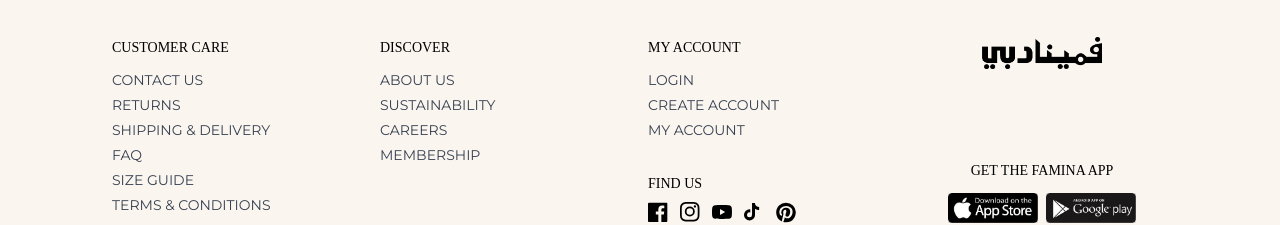
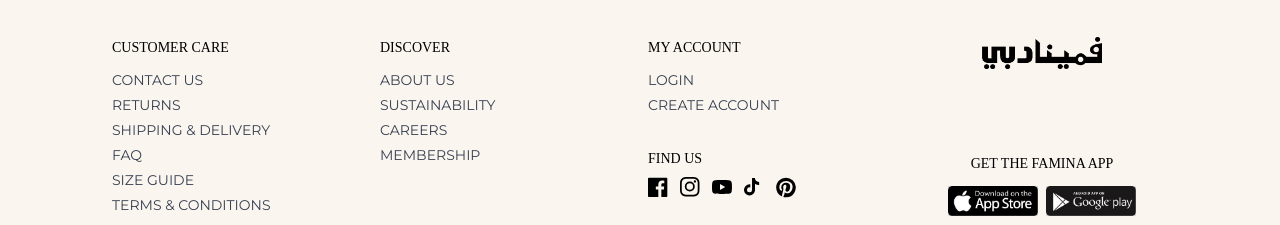
Before and after one commit to DawoodMehmood/Toms, a React (Create React App) app in the folder frontend/: page /home in a window 1280 px wide. Shown: the part 2974-3199 px from the top of the page. Built offline with nearby package versions, Linux system fonts and the light colour scheme; no server answers.

Commit message:
made account options appearance dynamic

```diff
--- a/frontend/src/components/footer.jsx
+++ b/frontend/src/components/footer.jsx
@@ -3,8 +3,11 @@ import googlePlayStore from "../assets/img/playstore.jpg";
 import applePlayStore from "../assets/img/apple.jpg";
 import logo from "../assets/img/logo.png";
 import { Link } from "react-router-dom";
+import useAuthStore from "../store/authStore";
 
 const Footer = () => {
+  const isLoggedIn = useAuthStore((state) => state.isLoggedIn());
+
   return (
     <footer className="footer bg-banner py-5 ">
       <div className="sm:mx-28">
@@ -70,20 +73,26 @@ const Footer = () => {
               <div className="flex flex-col gap-3 my-10">
                 <p className="font-bold fu-hdg">MY ACCOUNT</p>
                 <div className="flex flex-col gap-1 text-gray-700">
+                  {!isLoggedIn && (
                     <Link to="/login" className=" text-decoration-none">
                       LOGIN
                     </Link>
+                  )}
 
+                  {!isLoggedIn && (
                     <Link
                       href="/pages/register"
                       className=" text-decoration-none"
                     >
                       CREATE ACCOUNT
                     </Link>
+                  )}
 
-                  <Link to="/pages/account" className=" text-decoration-none">
+                  {isLoggedIn && (
+                    <Link to="/my-account" className=" text-decoration-none">
                       MY ACCOUNT
                     </Link>
+                  )}
                 </div>
                 <div id="findUs" className="mt-5 ">
                   <span className="fu-hdg ">FIND US</span>
```
Lines whose indentation alone changed are shown as unchanged.
